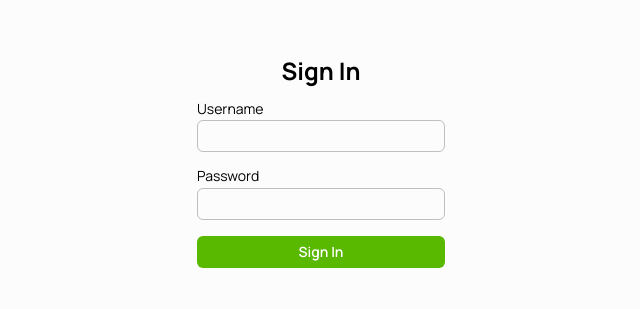
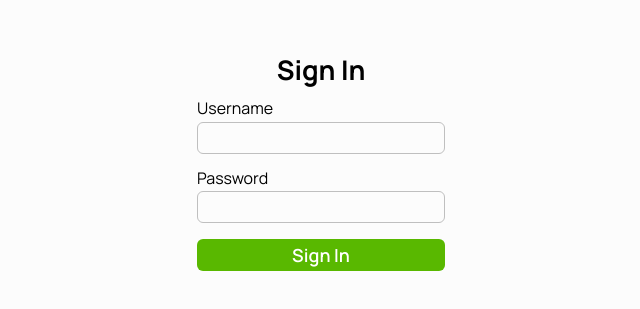
Before and after one commit to ScaffoldMC/ScaffoldMC, a Next.js app in the folder apps/web/: page /login in a window 1280 px wide. Shown: the part 237-546 px from the top of the page, without its empty margins (319-959 px from the left). Built offline with nearby package versions, Linux system fonts and the light colour scheme.

Commit message:
Adjust font sizes, ensure using var

```diff
--- a/apps/web/app/globals.css
+++ b/apps/web/app/globals.css
@@ -8,13 +8,14 @@
 	--color-background: #fcfcfc;
 	--color-text: #000000;
 
-	--font-size-large: 1.25rem;
-	--font-size-normal: 1rem;
-	--font-size-small: 0.875rem;
+	--font-size-xl: 28px;
+	--font-size-large: 24px;
+	--font-size-medium: 18px;
+	--font-size-small: 16px;
 
 	--border-radius: 6px;
 
-	font-size: 16px;
+	font-size: var(--font-size-medium);
 	color: var(--color-text);
 	background-color: var(--color-background);
 }
--- a/apps/web/components/atoms/buttons/button.module.css
+++ b/apps/web/components/atoms/buttons/button.module.css
@@ -1,7 +1,7 @@
 .base {
 	border-radius: var(--border-radius);
 	font-weight: 600;
-	font-size: 14px;
+	font-size: var(--font-size-medium);
 
 	display: flex;
 	align-content: center;
--- a/apps/web/components/atoms/input/input.module.css
+++ b/apps/web/components/atoms/input/input.module.css
@@ -1,7 +1,7 @@
 .base {
 	border-radius: var(--border-radius);
 	color: var(--color-text);
-	font-size: 14px;
+	font-size: var(--font-size-medium);
 	padding: 0 8px;
 	width: fit-content;
 	height: 32px;
--- a/apps/web/components/atoms/label/label.module.css
+++ b/apps/web/components/atoms/label/label.module.css
@@ -1,3 +1,3 @@
 .base {
-	font-size: 14px;
+	font-size: var(--font-size-small);
 }
```
